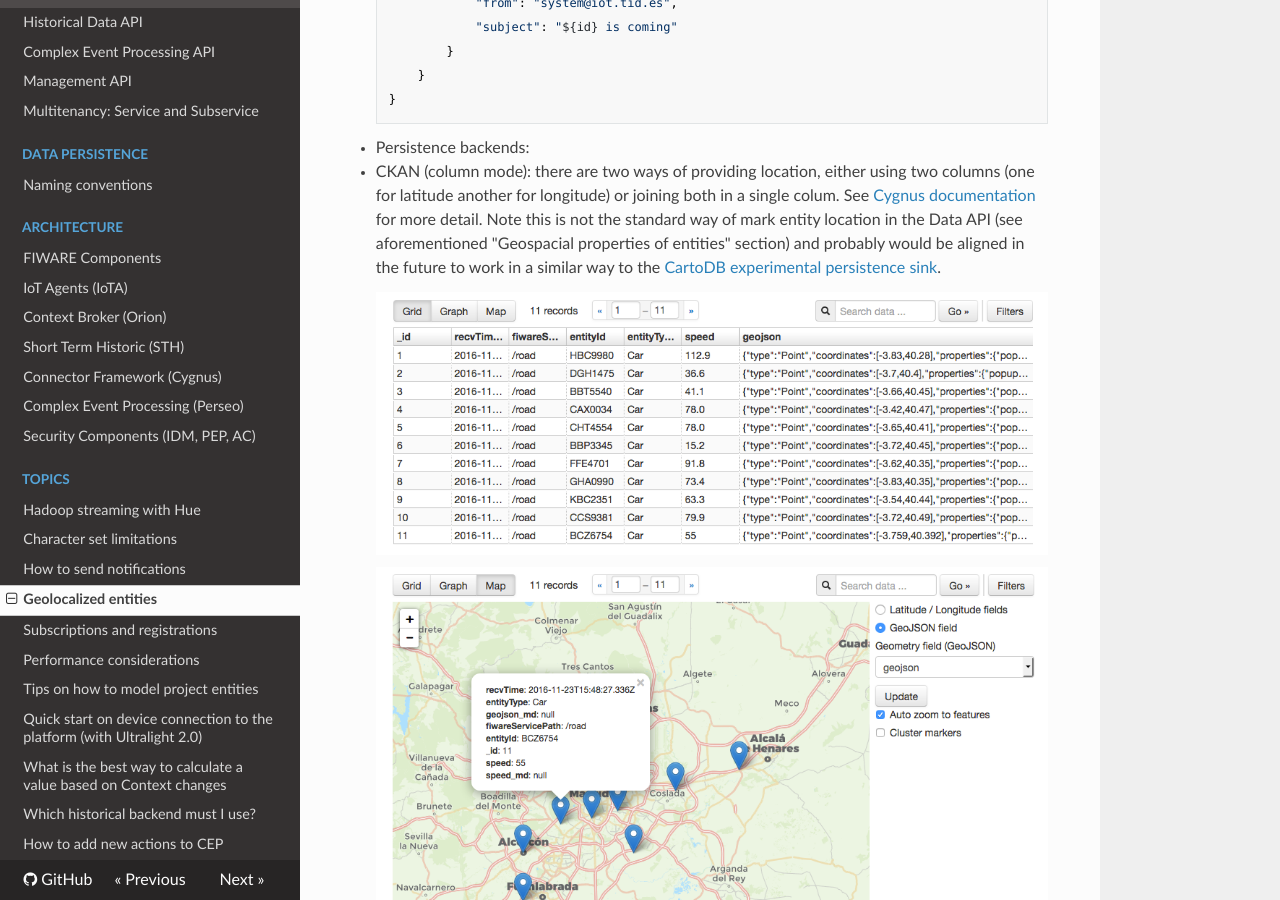
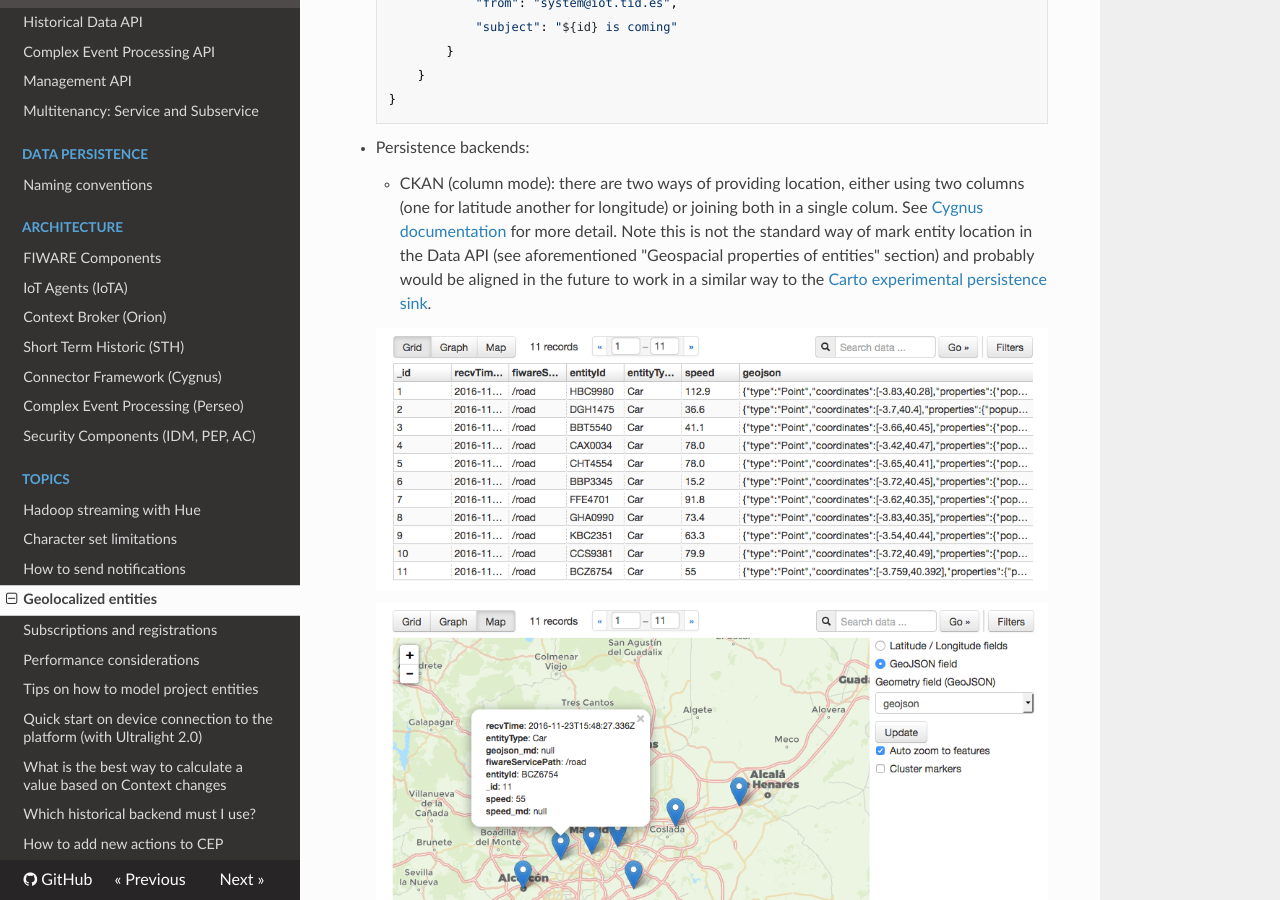
Before and after one commit to telefonicaid/thinking-cities, an MkDocs documentation site: the page built from docs/topics/geolocalized_entities.md, in a window 1280 px wide and 900 px high, scrolled down 2239 px. Built offline with MkDocs 1.6.1, drawn with Linux system fonts in a browser that asks for light colours; nearby versions of some CDN libraries; old or Windows-style settings are respelled for this version of MkDocs.

Commit message:
[geolocalized_entities.md] Minor fixes

```diff
--- a/docs/topics/geolocalized_entities.md
+++ b/docs/topics/geolocalized_entities.md
@@ -108,9 +108,9 @@ Once the entities location is correctly configured, it can be exploited at diffe
 		}
 
 - Persistence backends:
-  - CKAN (column mode): there are two ways of providing location, either using two columns (one for latitude
+    - CKAN (column mode): there are two ways of providing location, either using two columns (one for latitude
     another for longitude) or joining both in a single colum. See [Cygnus documentation](https://fiware-cygnus.readthedocs.io/en/latest/cygnus-ngsi/flume_extensions_catalogue/ngsi_ckan_sink/index.html#section2.3.4) for more detail. Note this is not the standard way of mark entity location in the Data API (see aforementioned "Geospacial properties of entities" section) and probably would be aligned in the
-    future to work in a similar way to the [CartoDB experimental persistence sink](http://fiware-cygnus.readthedocs.io/en/master/cygnus-ngsi/flume_extensions_catalogue/ngsi_cartodb_sink/index.html#section2.3.6).
+    future to work in a similar way to the [Carto experimental persistence sink](http://fiware-cygnus.readthedocs.io/en/master/cygnus-ngsi/flume_extensions_catalogue/ngsi_cartodb_sink/index.html#section2.3.6).
 
     ![CKAN grid view](images/ckan_grid_geolocation_example.png)
 
@@ -118,8 +118,8 @@ Once the entities location is correctly configured, it can be exploited at diffe
 
 
 <!--
-To include in the Persisente backends section, once CartoDB sink would be ready for production usage:
+To include in the Persisente backends section, once Carto sink would be ready for production usage:
 
-  - CartoDB. Both point and arbitrary GeoJSON location are supported and correctly persisted
-    at CartoDB. See [Cygnus documentation](http://fiware-cygnus.readthedocs.io/en/master/cygnus-ngsi/flume_extensions_catalogue/ngsi_cartodb_sink/index.html#section2.3.6) for more detail.
+  - Carto. Both point and arbitrary GeoJSON location are supported and correctly persisted
+    at Carto. See [Cygnus documentation](http://fiware-cygnus.readthedocs.io/en/master/cygnus-ngsi/flume_extensions_catalogue/ngsi_cartodb_sink/index.html#section2.3.6) for more detail.
 -->
```
